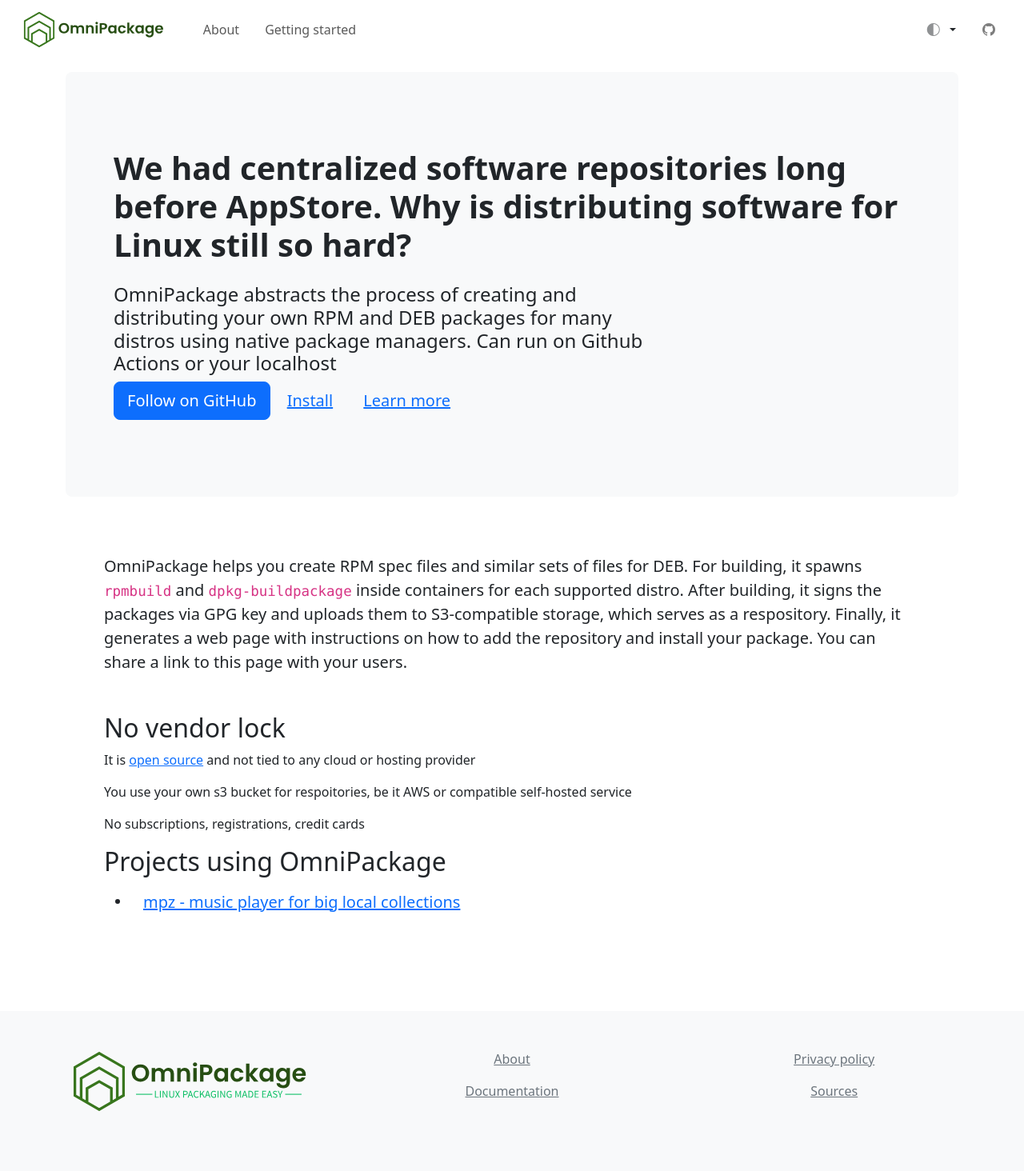
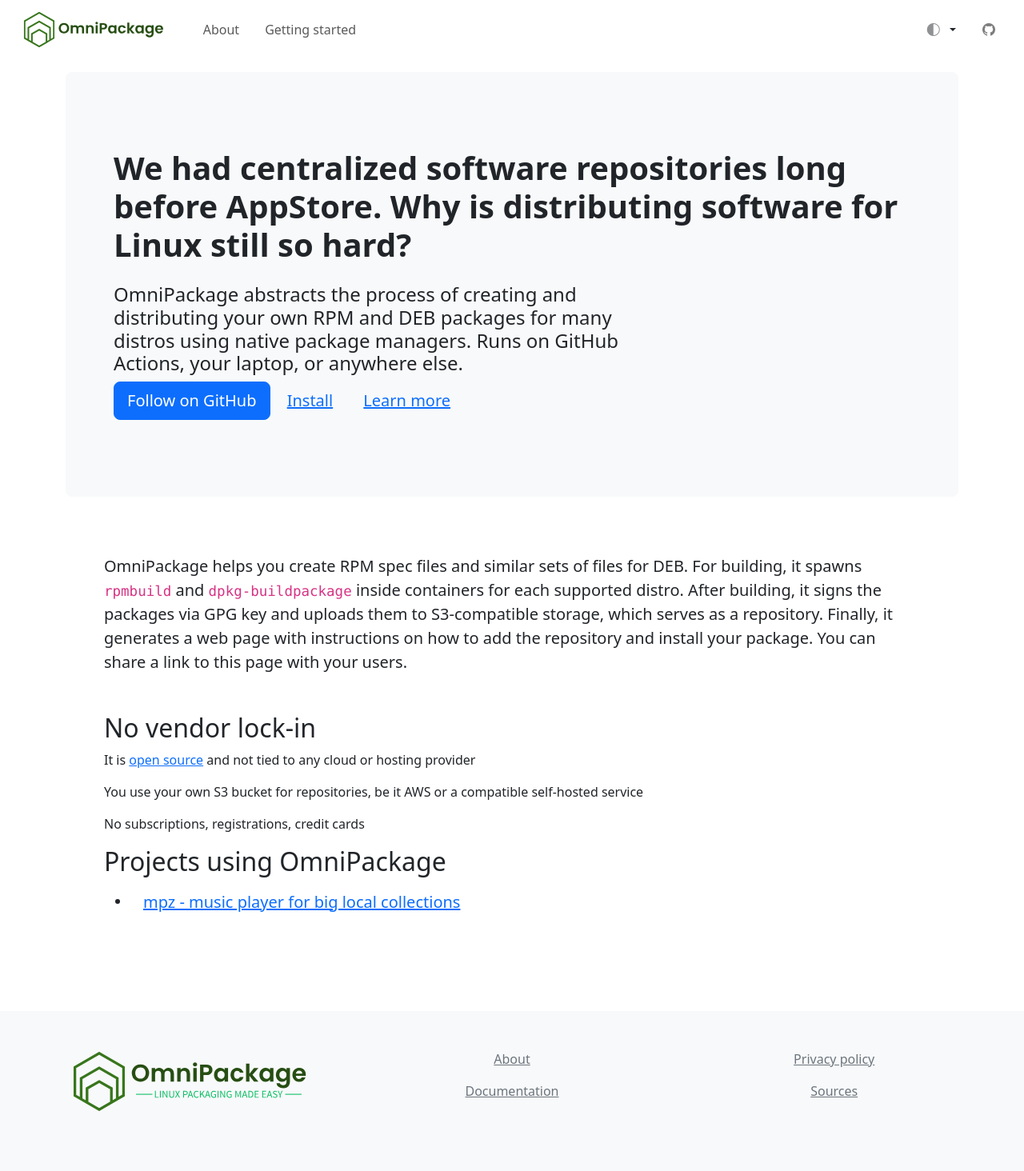
Before and after one commit to omnipackage/.github, a Jekyll site: the page built from index.html, in a window 1280 px wide. Shown: the whole page at 80% size. Built offline with Jekyll 4.4.1, drawn with Linux system fonts in a browser that asks for light colours.

Commit message:
fix typos

```diff
--- a/index.html
+++ b/index.html
@@ -7,7 +7,7 @@
   <div class="container-fluid py-5">
     <h1 class="display-6 fw-bold mb-4">We had centralized software repositories long before AppStore. Why is distributing software for Linux still so hard?</h1>
 
-    <h2 class="col-md-8 fs-4">OmniPackage abstracts the process of creating and distributing your own RPM and DEB packages for many distros using native package managers. Can run on Github Actions or your localhost</h2>
+    <h2 class="col-md-8 fs-4">OmniPackage abstracts the process of creating and distributing your own RPM and DEB packages for many distros using native package managers. Runs on GitHub Actions, your laptop, or anywhere else.</h2>
 
     <a href="https://github.com/omnipackage" class="btn btn-lg btn-primary">Follow on GitHub</a>
     <a href="https://repositories.omnipackage.org/omnipackage-rs/stable/install.html" target="_blank" class="btn btn-lg btn-link">Install</a>
@@ -17,12 +17,12 @@
 
 <div class="p-5 mb-4">
   <p class="lead mb-5">
-    OmniPackage helps you create RPM spec files and similar sets of files for DEB. For building, it spawns <code>rpmbuild</code> and <code>dpkg-buildpackage</code> inside containers for each supported distro. After building, it signs the packages via GPG key and uploads them to S3-compatible storage, which serves as a respository. Finally, it generates a web page with instructions on how to add the repository and install your package. You can share a link to this page with your users.
+    OmniPackage helps you create RPM spec files and similar sets of files for DEB. For building, it spawns <code>rpmbuild</code> and <code>dpkg-buildpackage</code> inside containers for each supported distro. After building, it signs the packages via GPG key and uploads them to S3-compatible storage, which serves as a repository. Finally, it generates a web page with instructions on how to add the repository and install your package. You can share a link to this page with your users.
   </p>
 
-  <h2>No vendor lock</h2>
+  <h2>No vendor lock-in</h2>
   <p>It is <a href="{{ site.github_url }}" target="_blank">open source</a> and not tied to any cloud or hosting provider</p>
-  <p>You use your own s3 bucket for respoitories, be it AWS or compatible self-hosted service</p>
+  <p>You use your own S3 bucket for repositories, be it AWS or a compatible self-hosted service</p>
   <p>No subscriptions, registrations, credit cards</p>
 
   <h2>Projects using OmniPackage</h2>
```
Also changed, not shown: pages/about.md (+4 -4 lines).
